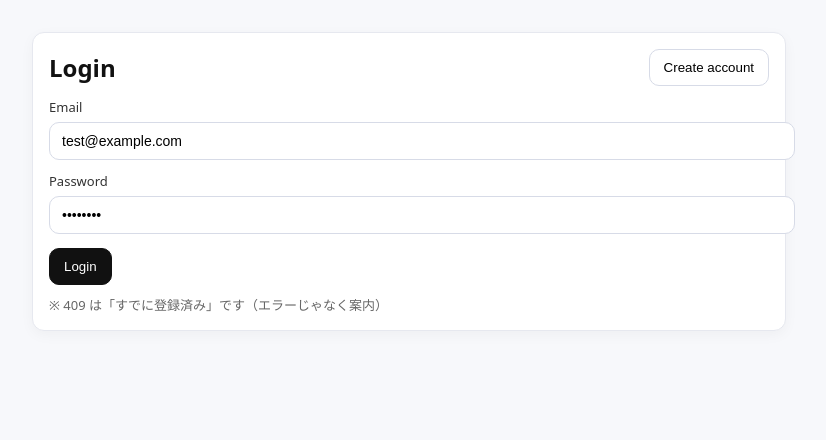
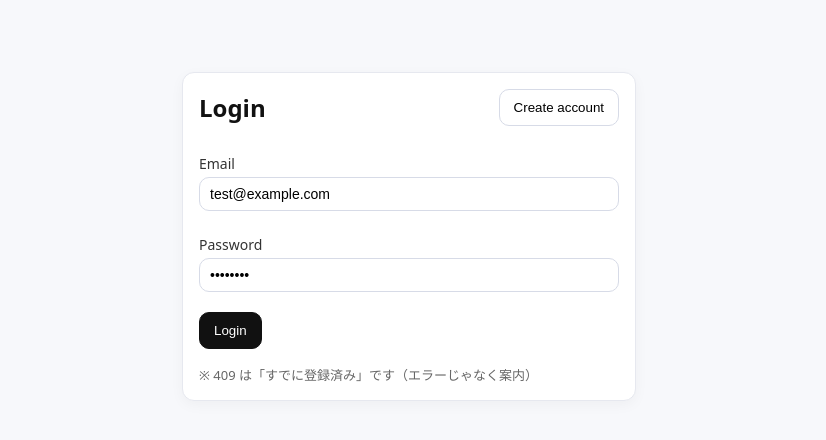
Before and after one commit to masahirotabata/life-rabbit, a React (Vite) app in the folder frontend/: page /login in a window 1280 px wide. Shown: the top 440 px of the page, without its empty margins (231-1057 px from the left). Built offline with nearby package versions, Linux system fonts and the light colour scheme; no server answers.

Commit message:
ログイン画面の修正

```diff
--- a/frontend/src/pages/LoginPage.tsx
+++ b/frontend/src/pages/LoginPage.tsx
@@ -37,9 +37,17 @@ export default function LoginPage() {
 
   return (
     <div className="container">
-      <div className="card" style={{ maxWidth: 720, margin: "0 auto" }}>
-        <div className="row-between">
-          <h2 style={{ margin: 0 }}>{mode === "login" ? "Login" : "Create account"}</h2>
+      <div
+        className="card"
+        style={{
+          maxWidth: 420,
+          margin: "40px auto",
+        }}
+      >
+        <div className="row-between" style={{ marginBottom: 16 }}>
+          <h2 style={{ margin: 0 }}>
+            {mode === "login" ? "Login" : "Create account"}
+          </h2>
           <button
             onClick={() => setMode(mode === "login" ? "register" : "login")}
             disabled={busy}
@@ -48,13 +56,52 @@ export default function LoginPage() {
           </button>
         </div>
 
-        <label>Email</label>
-        <input value={email} onChange={(e) => setEmail(e.target.value)} />
+        {/* フォーム本体 */}
+        <div style={{ display: "flex", flexDirection: "column", gap: 12 }}>
+          <div>
+            <label
+              style={{
+                display: "block",
+                fontSize: 14,
+                marginBottom: 4,
+              }}
+            >
+              Email
+            </label>
+            <input
+              value={email}
+              onChange={(e) => setEmail(e.target.value)}
+              style={{
+                width: "100%",
+                boxSizing: "border-box",
+                padding: "8px 10px",
+              }}
+            />
+          </div>
 
-        <label>Password</label>
-        <input type="password" value={password} onChange={(e) => setPassword(e.target.value)} />
+          <div>
+            <label
+              style={{
+                display: "block",
+                fontSize: 14,
+                marginBottom: 4,
+              }}
+            >
+              Password
+            </label>
+            <input
+              type="password"
+              value={password}
+              onChange={(e) => setPassword(e.target.value)}
+              style={{
+                width: "100%",
+                boxSizing: "border-box",
+                padding: "8px 10px",
+              }}
+            />
+          </div>
 
-        <div style={{ marginTop: 14 }}>
+          <div style={{ marginTop: 8 }}>
             <button className="primary" onClick={onSubmit} disabled={busy}>
               {busy ? "..." : mode === "login" ? "Login" : "Register & Login"}
             </button>
@@ -62,8 +109,9 @@ export default function LoginPage() {
 
           {error && <div className="error">{error}</div>}
 
-        <div className="small" style={{ marginTop: 10 }}>
+          <div className="small" style={{ marginTop: 4 }}>
             ※ 409 は「すでに登録済み」です（エラーじゃなく案内）
+          </div>
         </div>
       </div>
     </div>
```
Also changed, not shown: 2 other files (tests, documents, lock files or other folders). Lines whose indentation alone changed are shown as unchanged.
